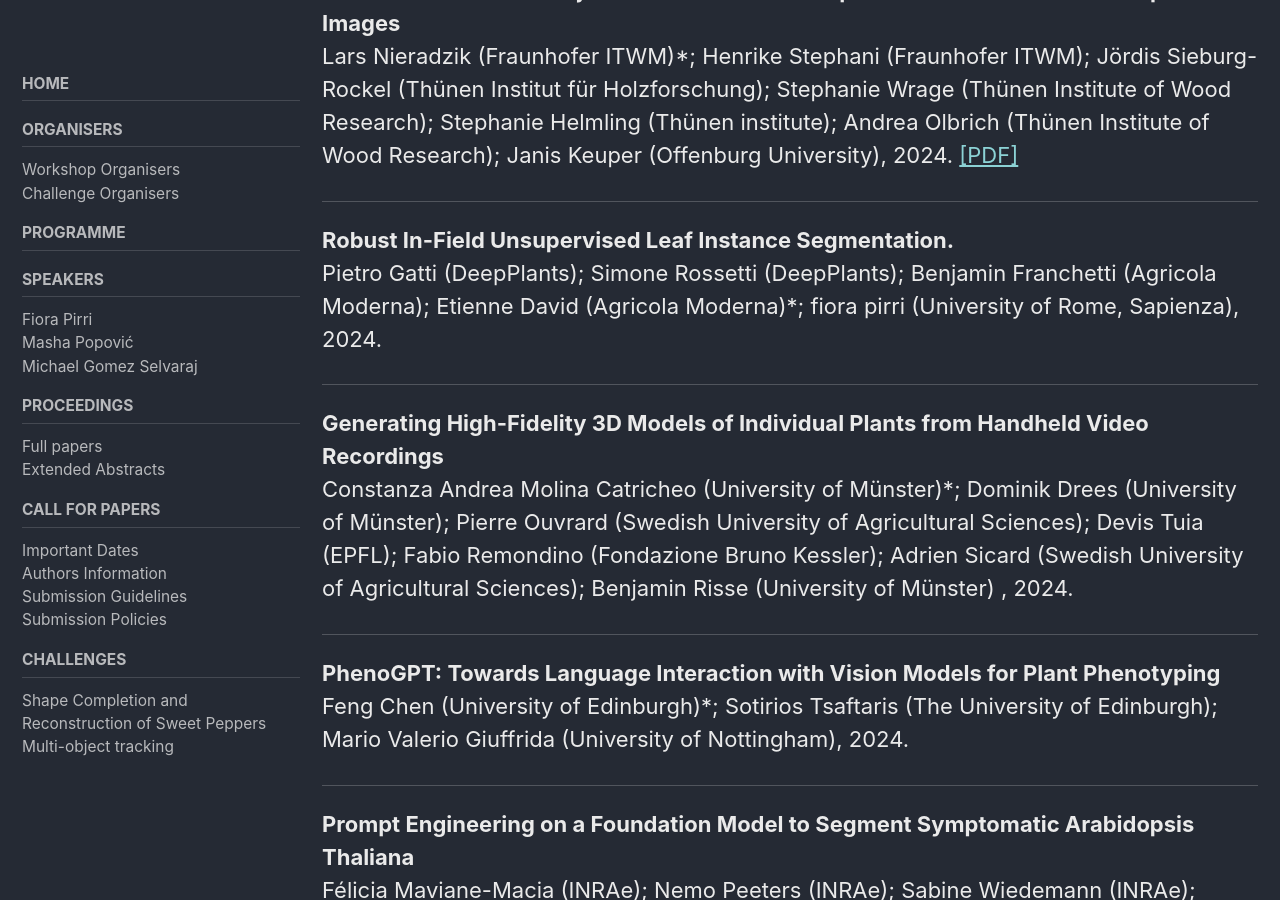
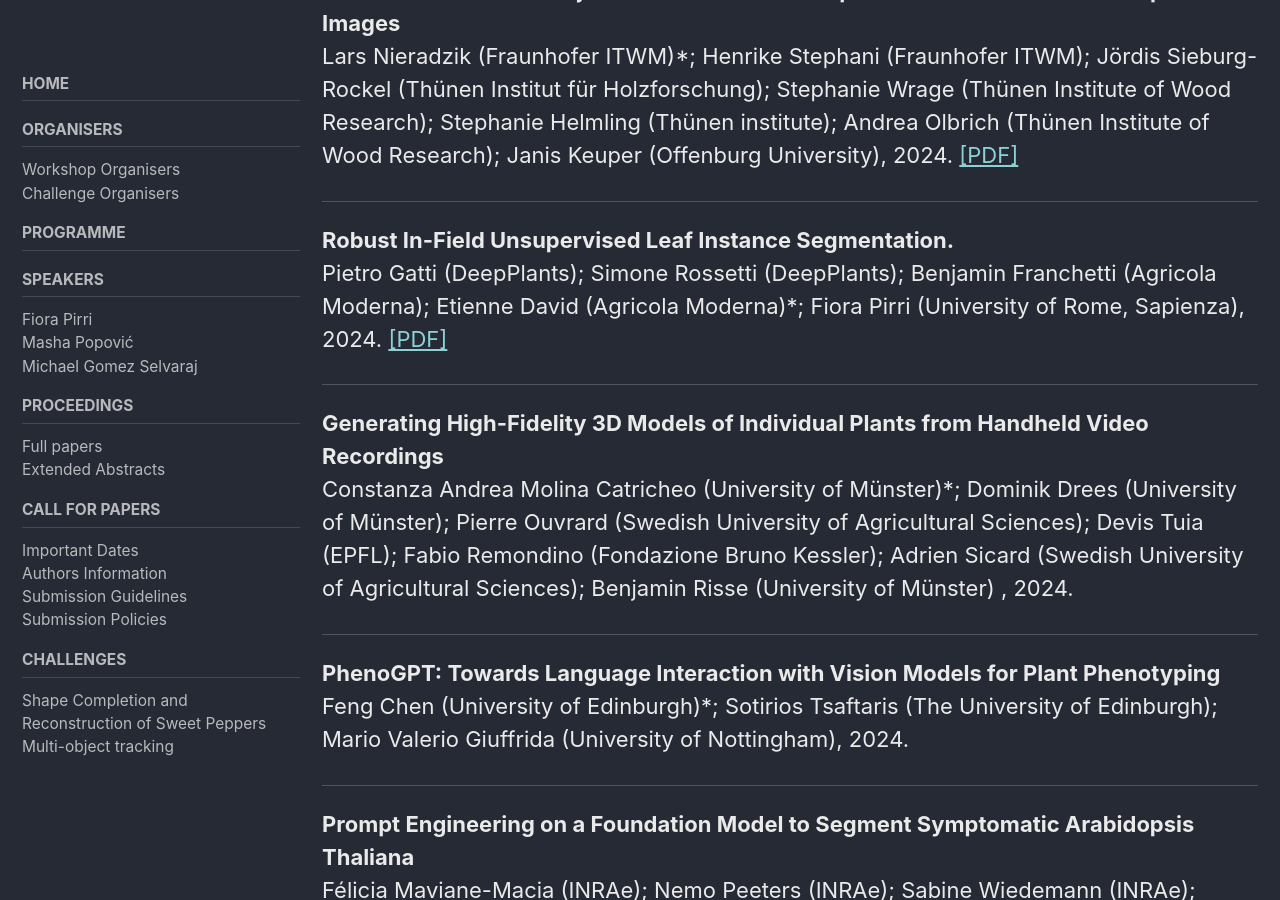
Before and after one commit to cvppa2024/cvppa2024.github.io, a Jekyll site: the page built from _pages/proceedings.md, in a window 1280 px wide and 900 px high, scrolled down 4961 px. Built offline with Jekyll 4.4.1, drawn with Linux system fonts in a browser that asks for light colours; cached includes are drawn as plain includes.

Commit message:
added actual pdfs

```diff
--- a/_pages/proceedings.md
+++ b/_pages/proceedings.md
@@ -131,7 +131,7 @@ Lars Nieradzik (Fraunhofer ITWM)*; Henrike Stephani (Fraunhofer ITWM); Jördis S
 ---
 
 **Robust In-Field Unsupervised  Leaf Instance Segmentation.**\
-Pietro Gatti (DeepPlants); Simone Rossetti (DeepPlants); Benjamin Franchetti (Agricola Moderna); Etienne David (Agricola Moderna)*; fiora pirri (University of Rome, Sapienza), 2024.
+Pietro Gatti (DeepPlants); Simone Rossetti (DeepPlants); Benjamin Franchetti (Agricola Moderna); Etienne David (Agricola Moderna)*; Fiora Pirri (University of Rome, Sapienza), 2024. [[PDF]](/assets/pdf/10.pdf)
 
 ---
 
```
Also changed, not shown: 2 other files.
